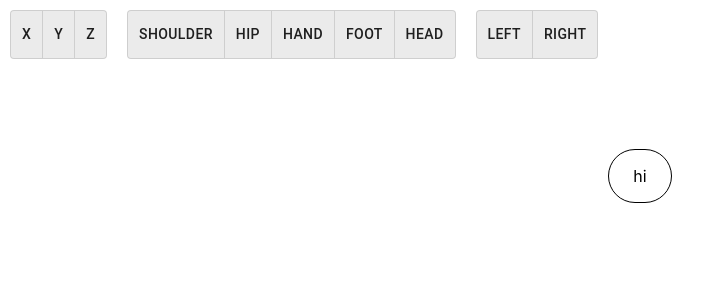
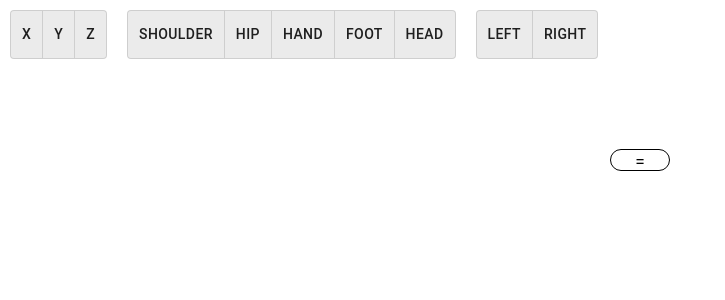
Before and after one commit to murrayrl/motionpose, a React (Create React App) app in the folder frontend/: page / in a window 1280 px wide. Shown: the top 300 px of the page, without its empty margins (0-725 px from the left). Built offline with nearby package versions, Linux system fonts and the light colour scheme; no server answers.

Commit message:
format update

```diff
--- a/frontend/src/App.js
+++ b/frontend/src/App.js
@@ -134,8 +134,7 @@ export default function App() {
                     borderRadius: 300,
                 }}
             >
-                <p>hi</p>
-            </Container>
+=            </Container>
         </div>
     );
 }
```
